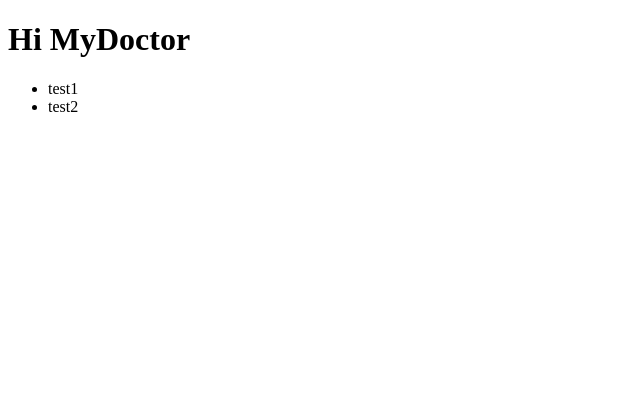
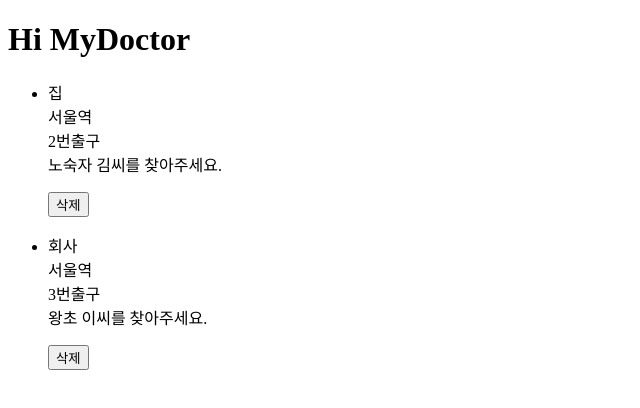
Before and after one commit to yoonjonglyu/mydoctor, a React app: page / in a window 1280 px wide. Shown: the top 408 px of the page, without its empty margins (0-640 px from the left). Built offline with nearby package versions, Linux system fonts and the light colour scheme.

Commit message:
feat(COMPONENTS): LOCATION LIST - 기본 레이아웃 & 데이터포맷

```diff
--- a/src/components/locationList.tsx
+++ b/src/components/locationList.tsx
@@ -5,12 +5,27 @@
 }
 
 const LocationList: React.FC<LocationListProps> = () => {
-    const [locations, setLocations] = useState<Array<any>>([]);
+    const [locations, setLocations] = useState<Array<{
+        name: string,
+        location: String,
+        locationDetail: string,
+        notice: string
+    }>>([]);
 
     useEffect(() => {
         setLocations([
-            'test1',
-            'test2'
+            {
+                name: '집',
+                location: '서울역',
+                locationDetail: '2번출구',
+                notice: '노숙자 김씨를 찾아주세요.'
+            },
+            {
+                name: '회사',
+                location: '서울역',
+                locationDetail: '3번출구',
+                notice: '왕초 이씨를 찾아주세요.'
+            }
         ]);
     }, []);
 
@@ -22,10 +37,16 @@
                     <h2>저장된 위치정보가 없습니다.</h2>
                 }
                 {
-                    locations.map((location, idx) => {
+                    locations.map((item, idx) => {
                         return (
                             <li key={idx}>
-                                {location}
+                                <p>
+                                    {item.name}<br/>
+                                    {item.location}<br/>
+                                    {item.locationDetail}<br/>
+                                    {item.notice}<br/>
+                                </p>
+                                <button type="button">삭제</button>
                             </li>
                         );
                     })
```
